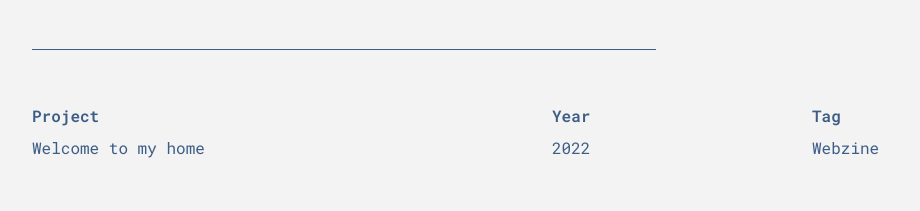
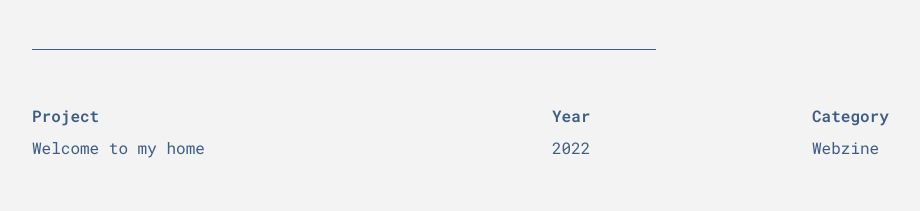
Before and after one commit to phoemelaballaran/phoemelaballaran.github.io, a Jekyll site: the page built from _projects/2022-11-04-my-home.md, in a window 1280 px wide. Shown: the part 996-1207 px from the top of the page, without its empty margins (88-1008 px from the left). Built offline with Jekyll 4.4.1, drawn with Linux system fonts in a browser that asks for light colours.

Commit message:
Update _config.yml

```diff
--- a/_config.yml
+++ b/_config.yml
@@ -12,7 +12,7 @@ desc: >
 date_format: "%Y"
 post_title: Post
 post_date: Year
-post_cat: Tag
+post_cat: Category
 
 # post detail
 prev-next: true
@@ -26,7 +26,7 @@ collections:
 date_format: "%Y"
 project_title: Project
 project_date: Year
-project_cat: Tag
+project_cat: Category
 
 # build settings
 markdown: kramdown
```
